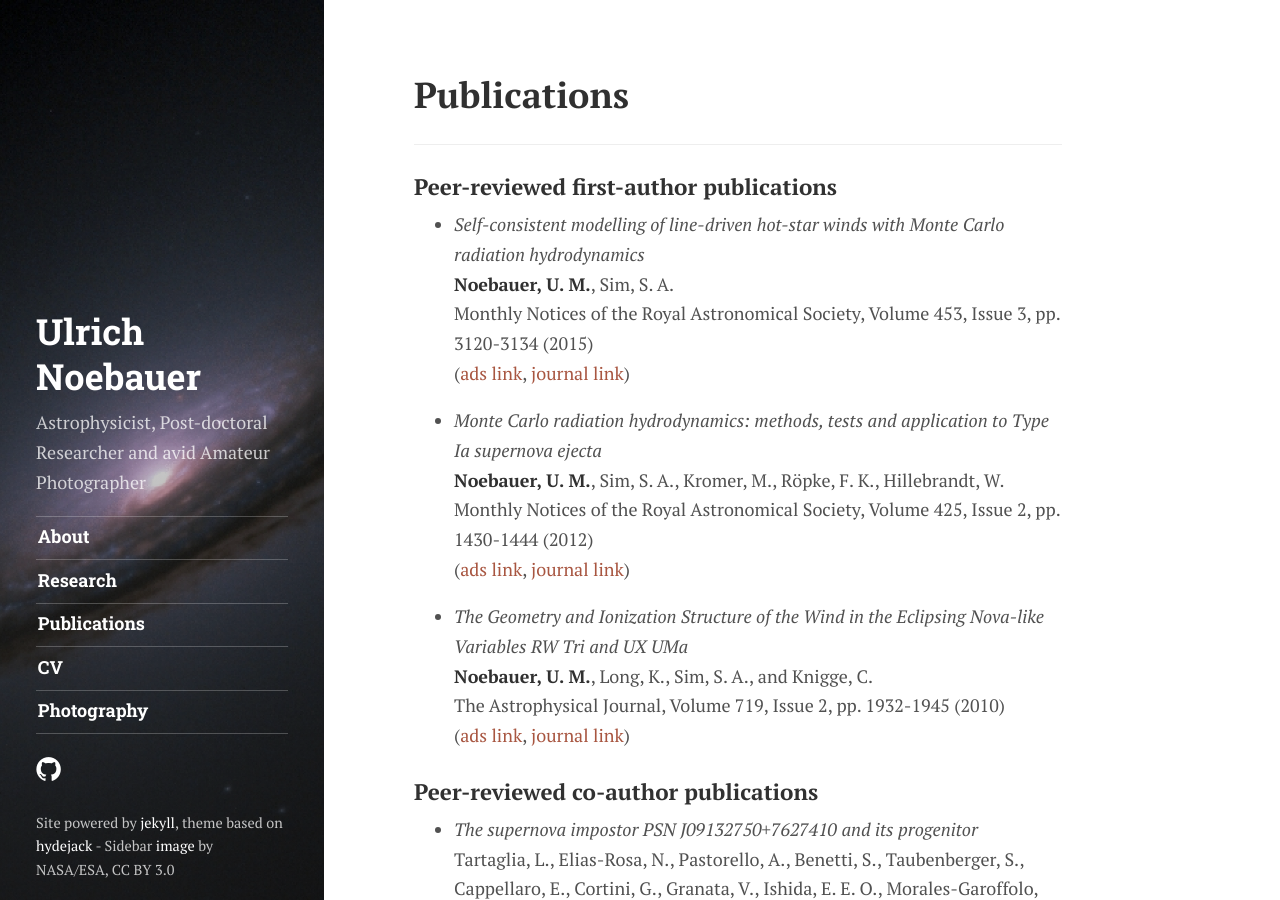
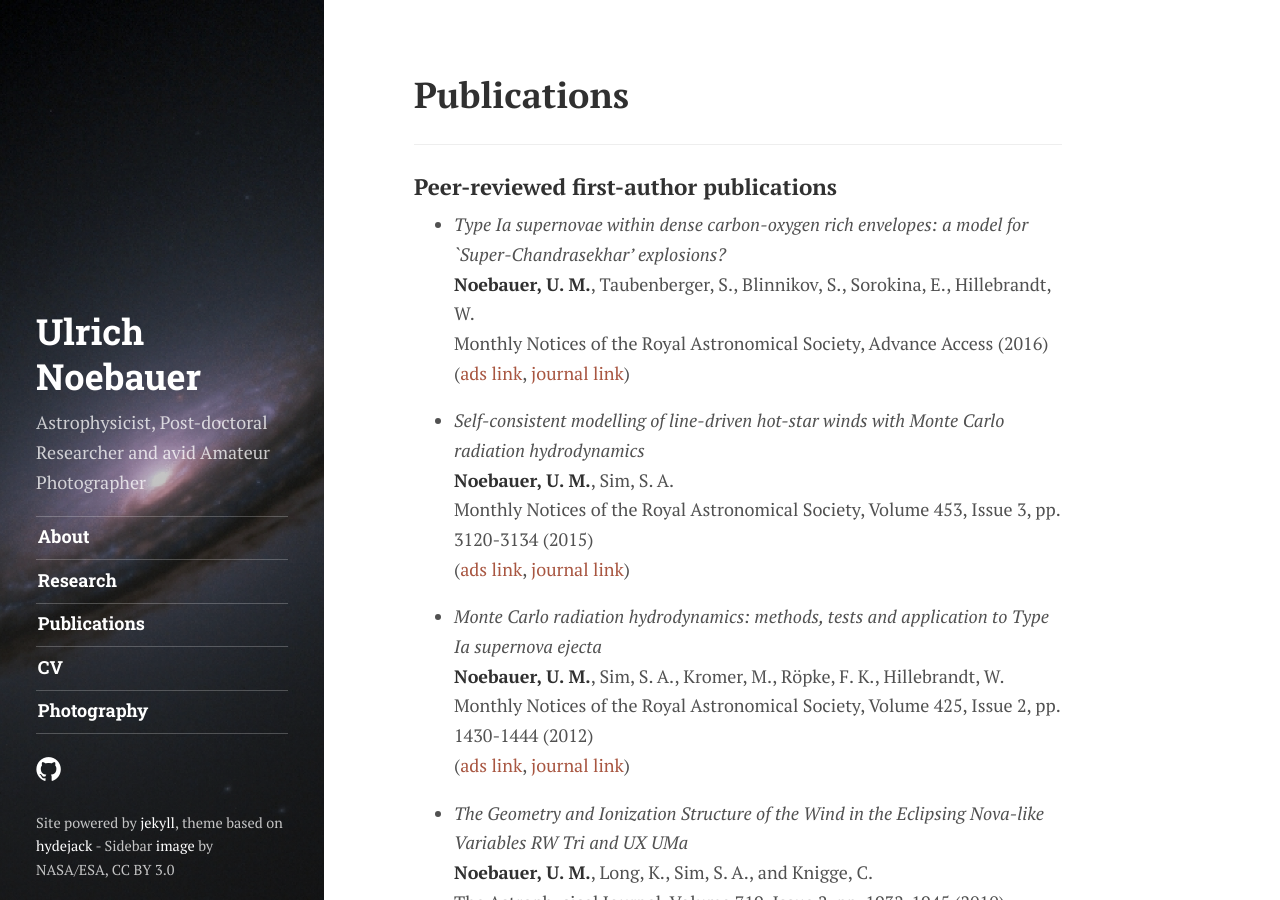
Before and after one commit to unoebauer/unoebauer.github.io, a Jekyll site: the page built from publications/index.md, in a window 1280 px wide and 900 px high. Built offline with Jekyll 4.4.1, drawn with Linux system fonts in a browser that asks for light colours; some web fonts are replaced.

Commit message:
Add new paper to publication list

```diff
--- a/publications/index.md
+++ b/publications/index.md
@@ -5,6 +5,11 @@ permalink: /publications/
 ---
 
 ### Peer-reviewed first-author publications
+
+  * _Type Ia supernovae within dense carbon-oxygen rich envelopes: a model for `Super-Chandrasekhar' explosions?_
+    __Noebauer, U. M.__, Taubenberger, S., Blinnikov, S., Sorokina, E., Hillebrandt, W.
+    Monthly Notices of the Royal Astronomical Society, Advance Access (2016)
+    ([ads link][noebauer2016ads], [journal link][noebauer2016journal])
 
   * _Self-consistent modelling of line-driven hot-star winds with Monte Carlo radiation hydrodynamics_
     __Noebauer, U. M.__, Sim, S. A.
```
Also changed, not shown: other parts of publications/index.md (+2 -0 lines).
